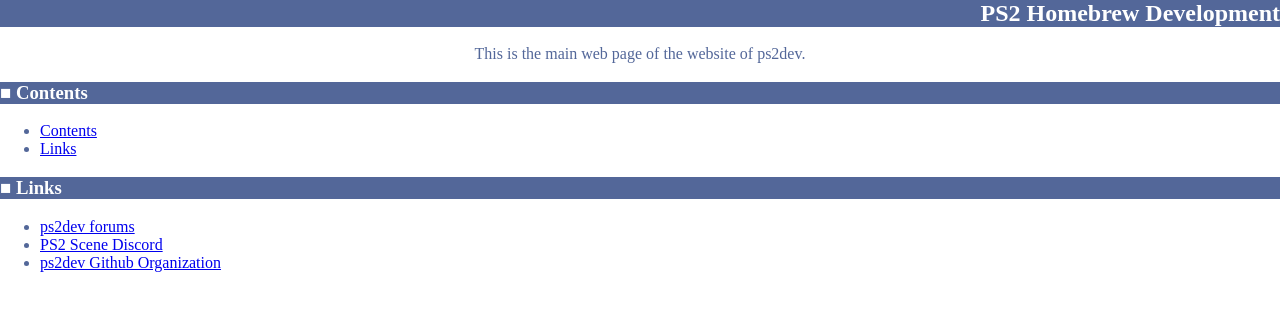
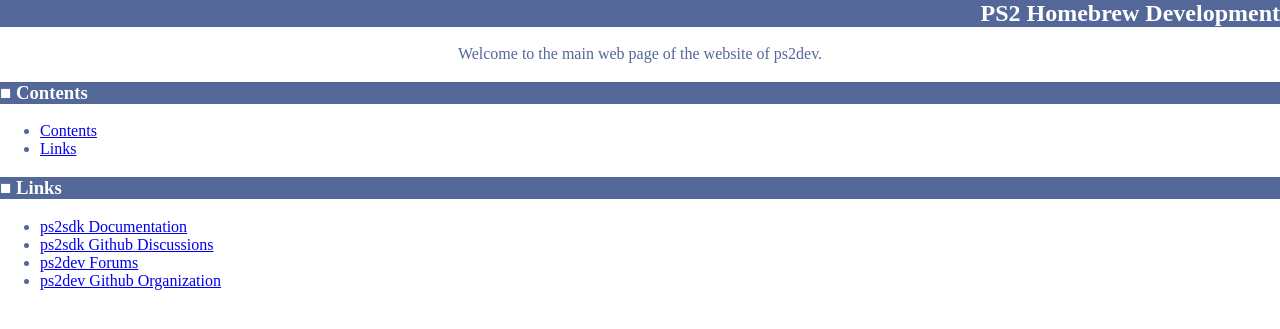
Before and after one commit to ps2dev/ps2dev.github.io, a Jekyll site: the page built from index.md, in a window 1280 px wide. Shown: the top 329 px of the page. Built offline with Jekyll 4.4.1, drawn with Linux system fonts in a browser that asks for light colours.

Commit message:
add: Add more links

```diff
--- a/index.md
+++ b/index.md
@@ -3,13 +3,14 @@ layout: default
 title: PS2 Homebrew Development
 ---
 
-<div align="center">This is the main web page of the website of ps2dev.</div>
+<div style="text-align: center;">Welcome to the main web page of the website of ps2dev.</div>
 
 ### Contents
 * TOC
 {:toc}
 
 ### Links
-* [ps2dev forums](https://forums.ps2dev.org/)
-* [PS2 Scene Discord](https://discord.gg/Bd3A7v8)
+* [ps2sdk Documentation](https://ps2dev.github.io/ps2sdk/)
+* [ps2sdk Github Discussions](https://github.com/ps2dev/ps2sdk/discussions)
+* [ps2dev Forums](https://forums.ps2dev.org/)
 * [ps2dev Github Organization](https://github.com/ps2dev)
```
